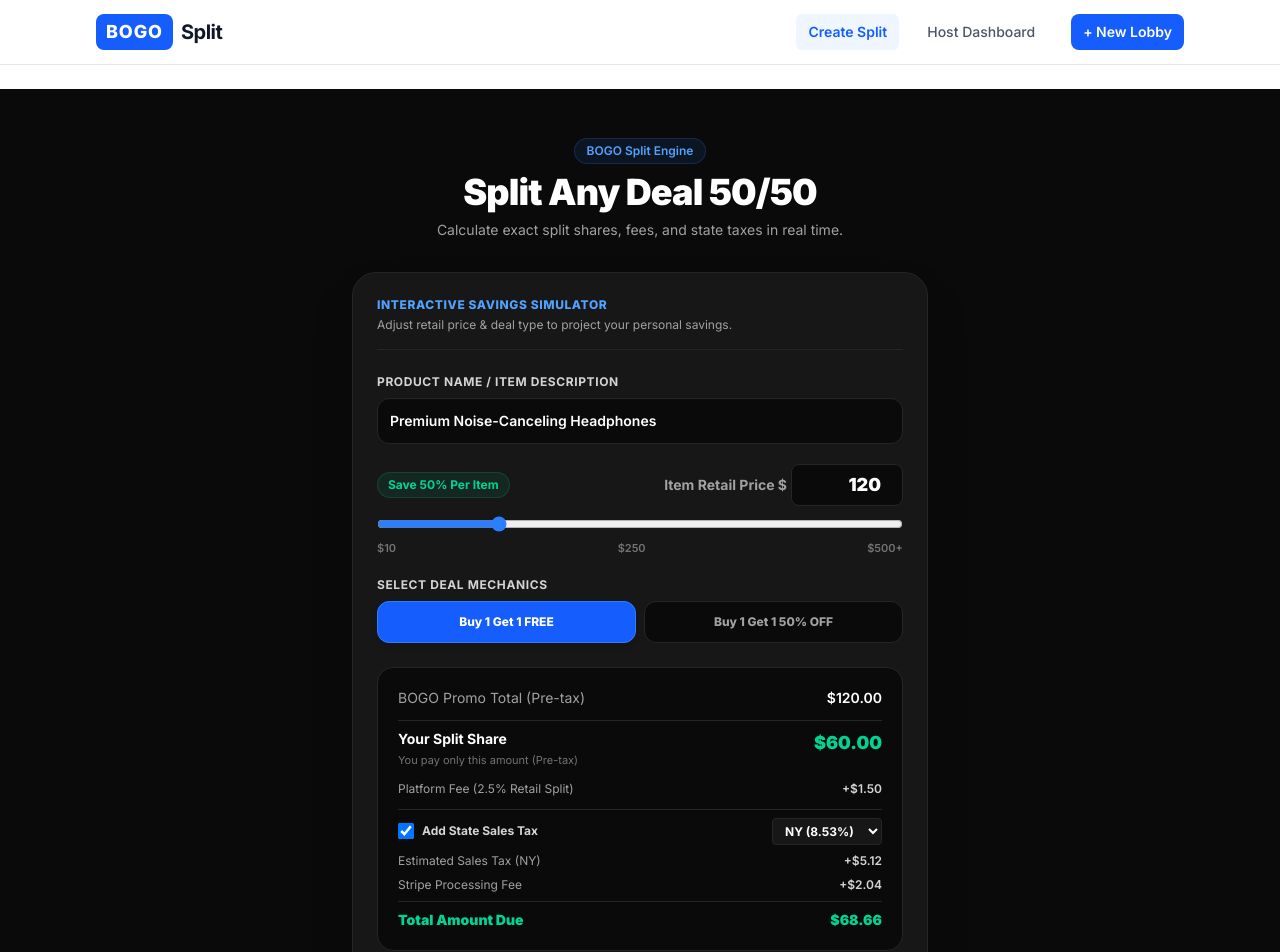
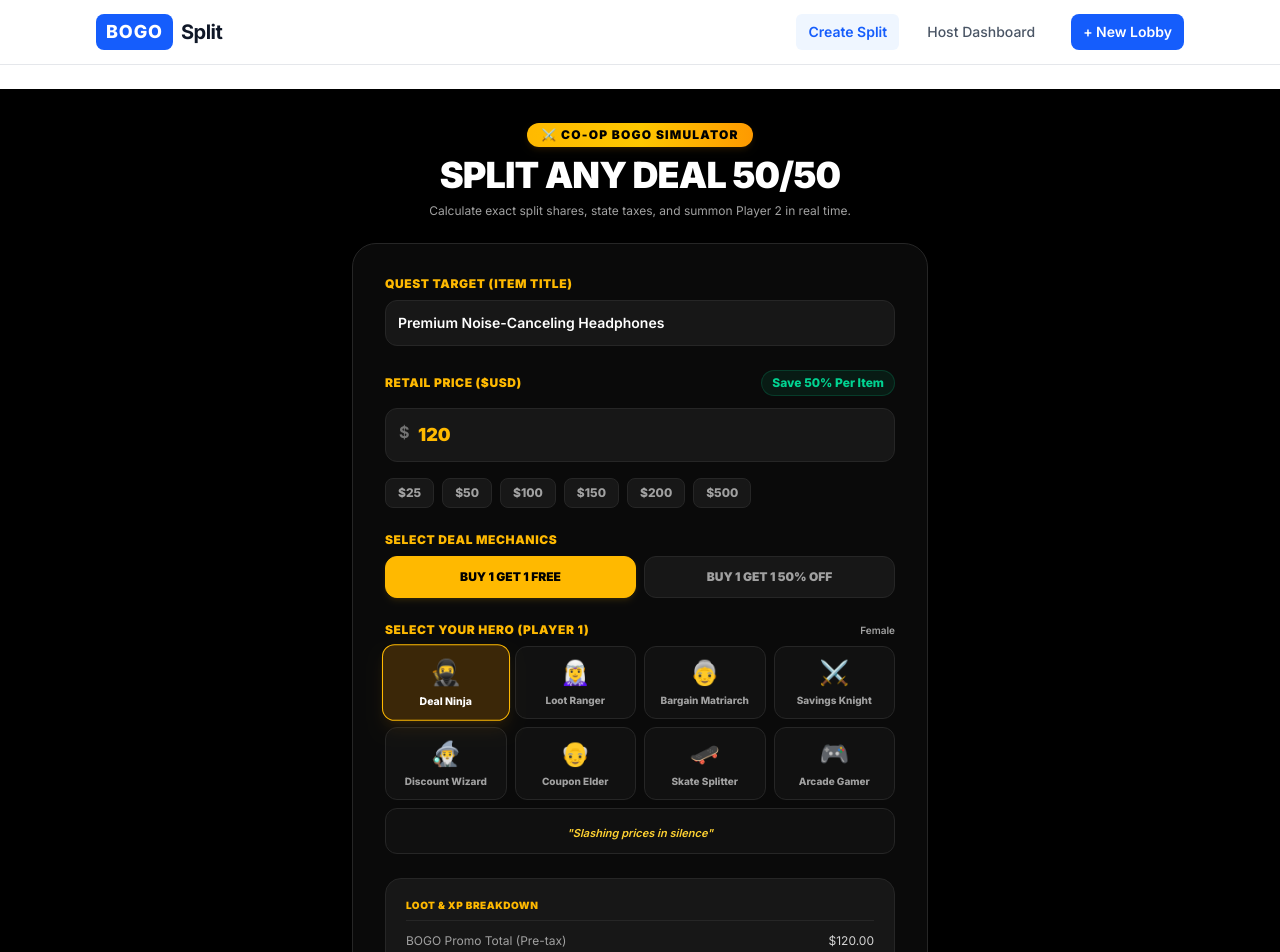
Before and after one commit to dbjames9725/bogo-prototype, a Next.js app: page / in a window 1280 px wide. Shown: the top 952 px of the page. Built offline with nearby package versions, Linux system fonts and the light colour scheme.

Commit message:
Merge business logic with gamified avatar creator, preset chips, and tax controls

```diff
--- a/app/page.tsx
+++ b/app/page.tsx
@@ -23,6 +23,20 @@ const STATE_TAX_RATES: Record<string, { name: string; rate: number }> = {
   WV: { name: 'West Virginia', rate: 0.0657 }, WI: { name: 'Wisconsin', rate: 0.0543 }, WY: { name: 'Wyoming', rate: 0.0536 },
 };
 
+// DIVERSE 8-CHARACTER AVATAR ROSTER
+const AVATAR_ROSTER = [
+  { id: 'ninja', name: 'Deal Ninja', role: 'Female', icon: '🥷', quote: 'Slashing prices in silence' },
+  { id: 'ranger', name: 'Loot Ranger', role: 'Female', icon: '🧝‍♀️', quote: 'Sniping 50% deals from afar' },
+  { id: 'elder_f', name: 'Bargain Matriarch', role: 'Senior Female', icon: '👵', quote: 'Never pays full price' },
+  { id: 'knight', name: 'Savings Knight', role: 'Male', icon: '⚔️', quote: 'Shielding your wallet' },
+  { id: 'wizard', name: 'Discount Wizard', role: 'Male', icon: '🧙‍♂️', quote: 'Casting price cuts' },
+  { id: 'elder_m', name: 'Coupon Elder', role: 'Senior Male', icon: '👴', quote: 'Back in my day, BOGO was free!' },
+  { id: 'teen_skate', name: 'Skate Splitter', role: 'Teenager', icon: '🛹', quote: 'Flexing half-price drops' },
+  { id: 'teen_gamer', name: 'Arcade Gamer', role: 'Teenager', icon: '🎮', quote: 'Chasing max loot high scores' },
+];
+
+const PRESET_PRICES = [25, 50, 100, 150, 200, 500];
+
 export default function HomePage() {
   const router = useRouter();
 
@@ -31,6 +45,7 @@ export default function HomePage() {
   const [dealType, setDealType] = useState<'BOGO_FREE' | 'BOGO_50'>('BOGO_FREE');
   const [selectedState, setSelectedState] = useState<string>('NY');
   const [includeTax, setIncludeTax] = useState<boolean>(true);
+  const [selectedAvatar, setSelectedAvatar] = useState(AVATAR_ROSTER[0]);
 
   const [isCreatingLobby, setIsCreatingLobby] = useState<boolean>(false);
   const [errorMessage, setErrorMessage] = useState<string>('');
@@ -50,6 +65,7 @@ export default function HomePage() {
   const stripeFee = Math.round((yourSplitShare * 0.029 + 0.30) * 100) / 100;
 
   const totalAmountDue = yourSplitShare + platformFee + estimatedTax + stripeFee;
+  const totalLootSaved = (itemPrice * (isBogo50 ? 2 : 2)) - (yourSplitShare * 2);
 
   const handleLockInSplit = async () => {
     setIsCreatingLobby(true);
@@ -65,6 +81,7 @@ export default function HomePage() {
           dealType,
           userState: selectedState,
           includeTax,
+          hostAvatar: selectedAvatar.id,
         }),
       });
 
@@ -76,6 +93,7 @@ export default function HomePage() {
 
       if (typeof window !== 'undefined') {
         localStorage.setItem(`hosted_${data.lobbyId}`, 'true');
+        localStorage.setItem(`avatar_${data.lobbyId}`, selectedAvatar.id);
       }
 
       router.push(`/lobby/${data.lobbyId}`);
@@ -87,90 +105,94 @@ export default function HomePage() {
   };
 
   return (
-    <main className="min-h-screen bg-neutral-950 text-white py-12 px-4 font-sans antialiased">
-      <div className="max-w-xl mx-auto space-y-8">
+    <main className="min-h-screen bg-black text-white py-8 px-4 font-sans antialiased flex flex-col items-center justify-center">
+      <div className="max-w-xl w-full mx-auto space-y-6">
 
+        {/* GAMIFIED HEADER */}
         <div className="text-center space-y-2">
-          <div className="inline-flex items-center gap-2 px-3 py-1 rounded-full bg-blue-500/10 border border-blue-500/20 text-blue-400 text-xs font-semibold">
-            <span>BOGO Split Engine</span>
+          <div className="inline-flex items-center gap-2 px-3.5 py-1 rounded-full bg-gradient-to-r from-amber-400 via-yellow-400 to-amber-500 text-black text-xs font-black uppercase tracking-widest shadow-md shadow-amber-500/10">
+            <span>⚔️ CO-OP BOGO SIMULATOR</span>
           </div>
-          <h1 className="text-3xl font-black tracking-tight text-white sm:text-4xl">
-            Split Any Deal 50/50
+          <h1 className="text-3xl font-black tracking-tight text-white sm:text-4xl uppercase">
+            SPLIT ANY DEAL 50/50
           </h1>
-          <p className="text-sm text-neutral-400">
-            Calculate exact split shares, fees, and state taxes in real time.
+          <p className="text-xs text-neutral-400">
+            Calculate exact split shares, state taxes, and summon Player 2 in real time.
           </p>
         </div>
 
-        <div className="bg-neutral-900 border border-neutral-800 rounded-3xl p-6 shadow-2xl space-y-6">
-          <div className="border-b border-neutral-800 pb-4">
-            <div className="flex items-center gap-2 text-xs font-extrabold uppercase text-blue-400 tracking-wider">
-              <span>Interactive Savings Simulator</span>
-            </div>
-            <p className="text-xs text-neutral-400 mt-1">
-              Adjust retail price & deal type to project your personal savings.
-            </p>
-          </div>
+        <div className="bg-neutral-950 border border-neutral-800 rounded-3xl p-6 sm:p-8 shadow-2xl space-y-6">
 
-          <div className="space-y-5">
+          {/* ITEM NAME INPUT */}
           <div className="space-y-2">
-              <label className="text-xs font-bold text-neutral-300 uppercase tracking-wider block">
-                Product Name / Item Description
+            <label className="text-xs font-black uppercase text-amber-400 tracking-wider block">
+              Quest Target (Item Title)
             </label>
             <input
               type="text"
               placeholder="Enter product title..."
               value={itemName}
               onChange={(e) => setItemName(e.target.value)}
-                className="w-full p-3 bg-neutral-950 border border-neutral-800 rounded-xl text-sm font-semibold text-white placeholder-neutral-600 focus:outline-none focus:ring-2 focus:ring-blue-500"
+              className="w-full p-3 bg-neutral-900 border border-neutral-800 rounded-xl text-sm font-semibold text-white placeholder-neutral-600 focus:outline-none focus:ring-2 focus:ring-amber-400"
             />
           </div>
 
-            <div className="space-y-2">
+          {/* RETAIL PRICE DIRECT INPUT & QUICK POWER-UP CHIPS */}
+          <div className="space-y-3">
             <div className="flex justify-between items-center">
-                <span className="text-xs font-bold text-emerald-400 bg-emerald-500/10 border border-emerald-500/20 px-2.5 py-1 rounded-full">
+              <label className="text-xs font-black uppercase text-amber-400 tracking-wider">
+                Retail Price ($USD)
+              </label>
+              <span className="text-xs font-extrabold text-emerald-400 bg-emerald-500/10 border border-emerald-500/20 px-2.5 py-1 rounded-full">
                 Save {isBogo50 ? '25%' : '50%'} Per Item
               </span>
-                <div className="flex items-center gap-1">
-                  <span className="text-sm font-bold text-neutral-400">Item Retail Price $</span>
+            </div>
+
+            <div className="relative">
+              <span className="absolute left-3.5 top-3 text-neutral-500 font-bold text-base">$</span>
               <input
                 type="number"
                 step="0.01"
                 min="0.01"
-                    value={activePrice}
+                value={activePrice || ''}
                 onChange={(e) => setActivePrice(parseFloat(e.target.value) || 0)}
-                    className="w-28 p-1.5 text-right font-black text-lg bg-neutral-950 border border-neutral-800 rounded-lg text-white focus:outline-none focus:ring-2 focus:ring-blue-500"
+                placeholder="120.00"
+                className="w-full pl-8 p-3 text-lg font-mono font-black bg-neutral-900 border border-neutral-800 rounded-xl text-amber-400 focus:outline-none focus:ring-2 focus:ring-amber-400"
               />
             </div>
-              </div>
-              <input
-                type="range"
-                min="10"
-                max="500"
-                step="1"
-                value={activePrice <= 500 ? activePrice : 500}
-                onChange={(e) => setActivePrice(parseFloat(e.target.value) || 0)}
-                className="w-full accent-blue-500 cursor-pointer"
-              />
-              <div className="flex justify-between text-[11px] text-neutral-500 font-semibold">
-                <span>$10</span>
-                <span>$250</span>
-                <span>$500+</span>
+
+            {/* QUICK POWER-UP CHIPS (REPLACES OLD SLIDER) */}
+            <div className="flex flex-wrap gap-2 pt-1">
+              {PRESET_PRICES.map((price) => (
+                <button
+                  key={price}
+                  type="button"
+                  onClick={() => setActivePrice(price)}
+                  className={`px-3 py-1.5 rounded-lg border text-xs font-extrabold transition cursor-pointer ${
+                    activePrice === price
+                      ? 'border-amber-400 bg-amber-400 text-black shadow-md shadow-amber-400/20'
+                      : 'border-neutral-800 bg-neutral-900 text-neutral-400 hover:border-neutral-700 hover:text-white'
+                  }`}
+                >
+                  ${price}
+                </button>
+              ))}
             </div>
           </div>
 
+          {/* DEAL MECHANICS SELECTOR */}
           <div className="space-y-2">
-              <label className="text-xs font-bold text-neutral-300 uppercase tracking-wider block">
+            <label className="text-xs font-black uppercase text-amber-400 tracking-wider block">
               Select Deal Mechanics
             </label>
             <div className="grid grid-cols-2 gap-2">
               <button
                 type="button"
                 onClick={() => setDealType('BOGO_FREE')}
-                  className={`py-3 px-3 rounded-xl text-xs font-extrabold border transition cursor-pointer ${
+                className={`py-3 px-3 rounded-xl text-xs font-black uppercase border transition cursor-pointer ${
                   dealType === 'BOGO_FREE'
-                      ? 'bg-blue-600 text-white border-blue-500 shadow-md'
-                      : 'bg-neutral-950 text-neutral-400 border-neutral-800 hover:bg-neutral-800'
+                    ? 'bg-amber-400 text-black border-amber-400 shadow-md shadow-amber-400/10'
+                    : 'bg-neutral-900 text-neutral-400 border-neutral-800 hover:bg-neutral-800'
                 }`}
               >
                 Buy 1 Get 1 FREE
@@ -178,40 +200,75 @@ export default function HomePage() {
               <button
                 type="button"
                 onClick={() => setDealType('BOGO_50')}
-                  className={`py-3 px-3 rounded-xl text-xs font-extrabold border transition cursor-pointer ${
+                className={`py-3 px-3 rounded-xl text-xs font-black uppercase border transition cursor-pointer ${
                   dealType === 'BOGO_50'
-                      ? 'bg-blue-600 text-white border-blue-500 shadow-md'
-                      : 'bg-neutral-950 text-neutral-400 border-neutral-800 hover:bg-neutral-800'
+                    ? 'bg-amber-400 text-black border-amber-400 shadow-md shadow-amber-400/10'
+                    : 'bg-neutral-900 text-neutral-400 border-neutral-800 hover:bg-neutral-800'
                 }`}
               >
                 Buy 1 Get 1 50% OFF
               </button>
             </div>
           </div>
+
+          {/* AVATAR SELECTOR (PLAYER 1) */}
+          <div className="space-y-2">
+            <div className="flex justify-between items-center">
+              <label className="text-xs font-black uppercase text-amber-400 tracking-wider">
+                Select Your Hero (Player 1)
+              </label>
+              <span className="text-[10px] text-neutral-400 font-semibold">{selectedAvatar.role}</span>
             </div>
 
-          {/* Fee & Price Breakdown Summary */}
-          <div className="bg-neutral-950 p-5 rounded-2xl border border-neutral-800 space-y-3 text-sm">
+            <div className="grid grid-cols-4 gap-2">
+              {AVATAR_ROSTER.map((av) => (
+                <button
+                  key={av.id}
+                  type="button"
+                  onClick={() => setSelectedAvatar(av)}
+                  className={`p-2.5 rounded-xl border text-center transition cursor-pointer ${
+                    selectedAvatar.id === av.id
+                      ? 'border-amber-400 bg-amber-500/20 text-white scale-105 shadow-lg shadow-amber-500/10'
+                      : 'border-neutral-800 bg-neutral-900/60 text-neutral-400 hover:border-neutral-700'
+                  }`}
+                >
+                  <div className="text-2xl mb-1">{av.icon}</div>
+                  <div className="text-[10px] font-extrabold truncate">{av.name}</div>
+                </button>
+              ))}
+            </div>
+
+            <div className="bg-neutral-900/50 p-2.5 rounded-xl border border-neutral-800 text-center">
+              <span className="text-[11px] text-amber-300 font-semibold italic">
+                "{selectedAvatar.quote}"
+              </span>
+            </div>
+          </div>
+
+          {/* FEE & PRICE BREAKDOWN SUMMARY */}
+          <div className="bg-neutral-900 p-5 rounded-2xl border border-neutral-800 space-y-3 text-xs">
+            <div className="text-[10px] font-black uppercase tracking-wider text-amber-400 border-b border-neutral-800 pb-2">
+              Loot & XP Breakdown
+            </div>
+
             <div className="flex justify-between text-neutral-400">
               <span>BOGO Promo Total (Pre-tax)</span>
-              <span className="font-semibold text-white">
-                ${bogoPromoTotal.toFixed(2)}
-              </span>
+              <span className="font-mono text-neutral-300">${bogoPromoTotal.toFixed(2)}</span>
             </div>
 
-            <div className="flex justify-between text-neutral-400 pt-2 border-t border-neutral-800">
+            <div className="flex justify-between text-neutral-300 pt-2 border-t border-neutral-800">
               <div>
-                <span className="block font-bold text-white">Your Split Share</span>
-                <span className="text-[11px] text-neutral-500">You pay only this amount (Pre-tax)</span>
+                <span className="block font-extrabold text-white">Your Player 1 Share</span>
+                <span className="text-[10px] text-neutral-500">Base split cost (Pre-tax)</span>
               </div>
-              <span className="font-black text-emerald-400 text-lg">
+              <span className="font-black text-emerald-400 text-base font-mono">
                 ${yourSplitShare.toFixed(2)}
               </span>
             </div>
 
-            <div className="flex justify-between text-xs text-neutral-400">
+            <div className="flex justify-between text-neutral-400">
               <span>Platform Fee (2.5% Retail Split)</span>
-              <span className="font-semibold text-neutral-300">+${platformFee.toFixed(2)}</span>
+              <span className="font-mono text-neutral-300">+${platformFee.toFixed(2)}</span>
             </div>
 
             <div className="pt-2 border-t border-neutral-800 space-y-2">
@@ -222,16 +279,17 @@ export default function HomePage() {
                     id="pageTaxToggleDark"
                     checked={includeTax}
                     onChange={(e) => setIncludeTax(e.target.checked)}
-                    className="w-4 h-4 text-blue-600 bg-neutral-900 border-neutral-700 rounded focus:ring-blue-500 cursor-pointer"
+                    className="w-4 h-4 text-amber-500 bg-neutral-950 border-neutral-700 rounded focus:ring-amber-400 cursor-pointer"
                   />
                   <label htmlFor="pageTaxToggleDark" className="text-xs font-bold text-neutral-300 cursor-pointer">
                     Add State Sales Tax
                   </label>
                 </div>
+
                 <select
                   value={selectedState}
                   onChange={(e) => setSelectedState(e.target.value)}
-                  className="text-xs bg-neutral-900 border border-neutral-800 rounded px-2 py-1 font-bold text-white focus:outline-none"
+                  className="text-xs bg-neutral-950 border border-neutral-800 rounded-lg px-2 py-1 font-bold text-white focus:outline-none focus:ring-1 focus:ring-amber-400"
                 >
                   {Object.keys(STATE_TAX_RATES).sort().map((st) => (
                     <option key={st} value={st}>
@@ -242,37 +300,38 @@ export default function HomePage() {
               </div>
 
               {includeTax && (
-                <div className="flex justify-between text-xs text-neutral-400">
+                <div className="flex justify-between text-neutral-400">
                   <span>Estimated Sales Tax ({selectedState})</span>
-                  <span className="font-semibold text-neutral-300">+${estimatedTax.toFixed(2)}</span>
+                  <span className="font-mono text-neutral-300">+${estimatedTax.toFixed(2)}</span>
                 </div>
               )}
 
-              <div className="flex justify-between text-xs text-neutral-400">
+              <div className="flex justify-between text-neutral-400">
                 <span>Stripe Processing Fee</span>
-                <span className="font-semibold text-neutral-300">+${stripeFee.toFixed(2)}</span>
+                <span className="font-mono text-neutral-300">+${stripeFee.toFixed(2)}</span>
+              </div>
             </div>
 
-              <div className="flex justify-between text-sm font-black text-emerald-400 pt-2 border-t border-neutral-800">
-                <span>Total Amount Due</span>
-                <span className="font-mono">${totalAmountDue.toFixed(2)}</span>
-              </div>
+            <div className="flex justify-between text-emerald-400 font-bold border-t border-neutral-800 pt-3 text-sm">
+              <span>Est. Total Authorized Hold:</span>
+              <span className="font-mono text-base">${totalAmountDue.toFixed(2)}</span>
             </div>
           </div>
 
           {errorMessage && (
-            <div className="p-3 bg-rose-500/10 border border-rose-500/20 text-rose-400 text-xs rounded-xl font-bold text-center">
+            <div className="p-4 bg-rose-500/10 border border-rose-500/30 text-rose-400 text-xs rounded-xl font-semibold">
               {errorMessage}
             </div>
           )}
 
+          {/* SUBMIT BUTTON */}
           <button
             type="button"
             onClick={handleLockInSplit}
-            disabled={isCreatingLobby}
-            className="w-full py-4 bg-blue-600 hover:bg-blue-500 text-white font-extrabold rounded-xl shadow-lg transition text-base cursor-pointer transform active:scale-95 disabled:opacity-50"
+            disabled={isCreatingLobby || itemPrice <= 0}
+            className="w-full py-4 bg-gradient-to-r from-amber-400 via-yellow-400 to-amber-500 hover:brightness-110 text-black font-black uppercase tracking-wider rounded-xl shadow-lg shadow-amber-500/10 transition duration-200 text-base cursor-pointer transform active:scale-95 disabled:opacity-50"
           >
-            {isCreatingLobby ? 'Creating BOGO Lobby...' : 'Lock In Split & Get Share Link'}
+            {isCreatingLobby ? 'INITIALIZING MATCH...' : '🎮 LAUNCH CO-OP LOBBY'}
           </button>
         </div>
       </div>
```
Lines whose indentation alone changed are shown as unchanged.
